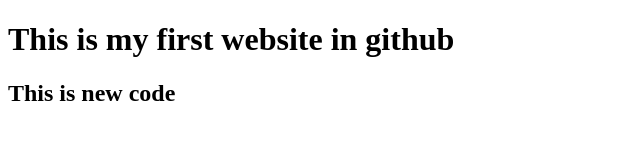
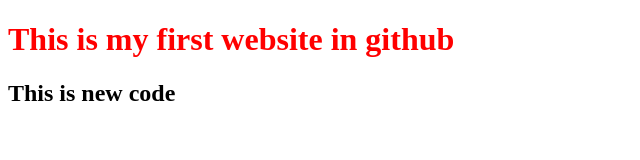
Before and after one commit to suryavanshyadav/JaiMataDi, a plain HTML site: page index.html in a window 1280 px wide. Shown: the whole page, without its empty margins (0-640 px from the left). Drawn offline with Linux system fonts and the light colour scheme.

Commit message:
Update index.html

```diff
--- a/index.html
+++ b/index.html
@@ -6,7 +6,7 @@
     <title>This is my first web</title>
 </head>
 <body>
-    <h1>This is my first website in github</h1>
+    <h1 style='color:red'>This is my first website in github</h1>
     <h2>This is new code </h2>
 </body>
 </html>
```
